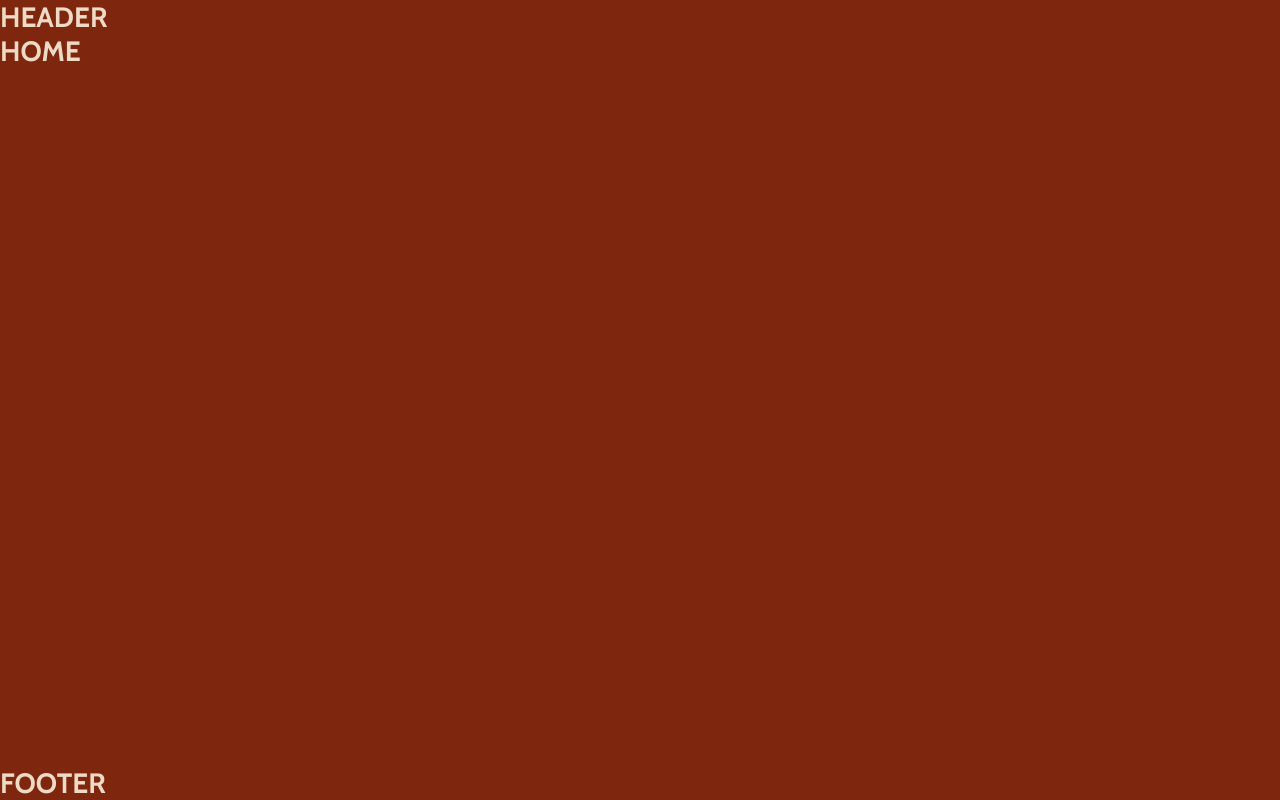
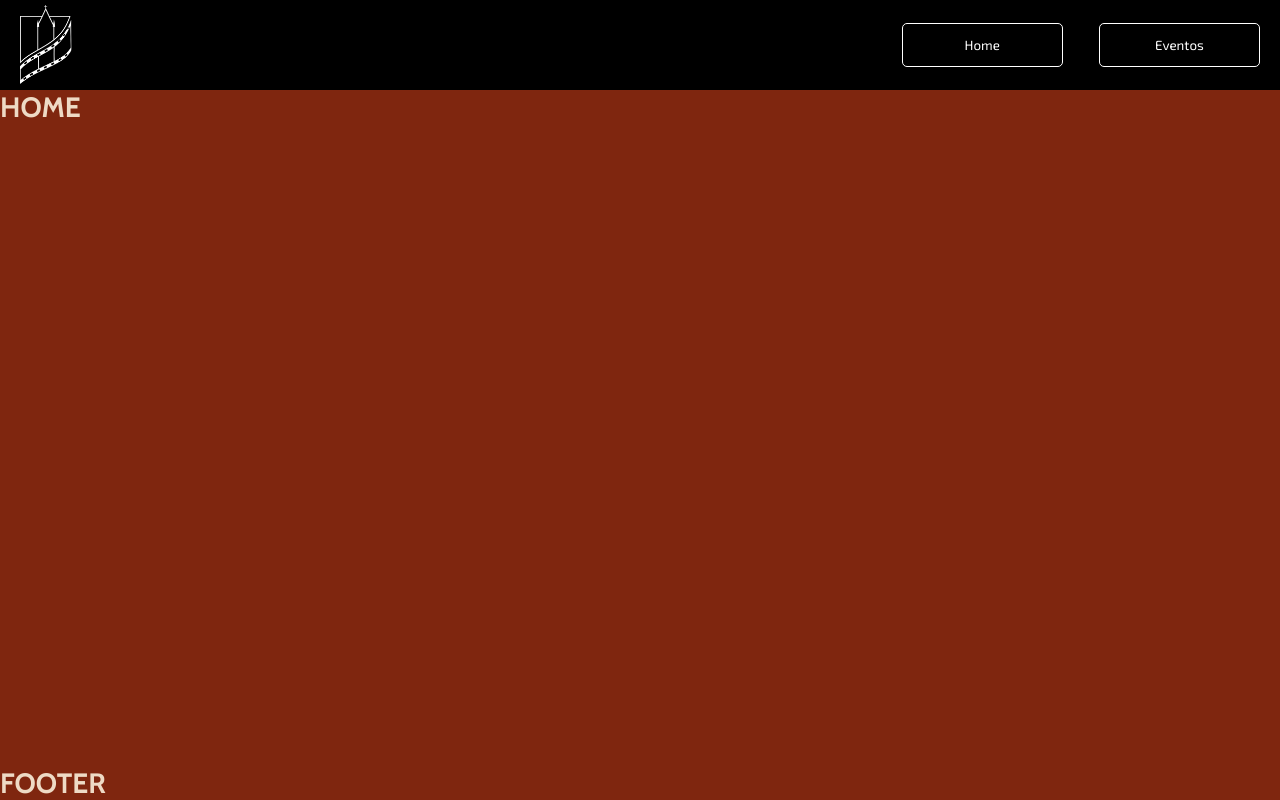
Before and after one commit to caiosousa2003/cogestao-front, a React (Vite) app: page / in a window 1280 px wide. Built offline with nearby package versions, Linux system fonts and the light colour scheme.

Commit message:
featHeader

```diff
--- a/index.html
+++ b/index.html
@@ -6,6 +6,7 @@
     <meta name="viewport" content="width=device-width, initial-scale=1.0" />
     <title>Nossa História</title>
     <link href="https://fonts.googleapis.com/css2?family=Cabin:wght@400;700&display=swap" rel="stylesheet">
+    <link href="https://fonts.googleapis.com/css2?family=Exo+2:ital,wght@0,100..900;1,100..900&display=swap" rel="stylesheet">
   </head>
   <body>
     <div id="root"></div>
--- /dev/null
+++ b/src/components/Header/styles.js
@@ -0,0 +1,56 @@
+import { styled } from 'styled-components';
+
+export const Logo = styled.img`
+  height: 95%;
+  margin-top: 6px;
+  margin-left: 20px;
+  cursor: pointer;
+`;
+
+export const ContainerHeader = styled.header`
+  background-color: black;
+  height: 90px;
+  width: 100%;
+  display: flex;
+  align-items: center;
+  justify-content: space-between;
+  @media screen and (max-width: 620px) {
+    height: 75px;
+  }
+  @media screen and (max-width: 448px) {
+    height: 60px;
+  }
+  @media screen and (max-width: 318px) {
+    height: 45px;
+  }
+`;
+
+export const ContainerButtons = styled.div`
+  display: flex;
+  align-items: center;
+  flex-direction: row;
+  height: 80%;
+  width: 358.4px;
+  margin-right: 20px;
+  justify-content: space-between;
+  @media screen and (max-width: 620px) {
+    width: 280px;
+  }
+  @media screen and (max-width: 448px) {
+    width: 200px;
+  }
+  @media screen and (max-width: 318px) {
+    width: 130px;
+  }
+`;
+
+export const Button = styled.button`
+  height: 60%;
+  width: 45%;
+  cursor: pointer;
+  border: 1px solid white;
+  border-radius: 5px;
+  background-color: transparent;
+  color: white;
+  font-family: "Exo 2", sans-serif;
+`;
--- a/src/components/header/Header.jsx
+++ b/src/components/header/Header.jsx
@@ -1,8 +1,20 @@
+import { Button, ContainerButtons, ContainerHeader, Logo } from "./styles";
+import logo from '../../assets/LogoWebSite.png';
+import { useNavigate } from 'react-router-dom';
+
 function Header() {
+
+  const navigate = useNavigate();
 
   return (
     <div>
-      <h1>HEADER</h1>
+      <ContainerHeader>
+        <Logo src={logo} alt="logo" onClick={()=>navigate('/')}></Logo>
+        <ContainerButtons>
+          <Button onClick={()=>navigate('/')}>Home</Button>
+          <Button onClick={()=>navigate('/eventos')}>Eventos</Button>
+        </ContainerButtons>
+      </ContainerHeader>
     </div>
   );
 }
```
Also changed, not shown: src/assets/LogoWebSite.png (added).
